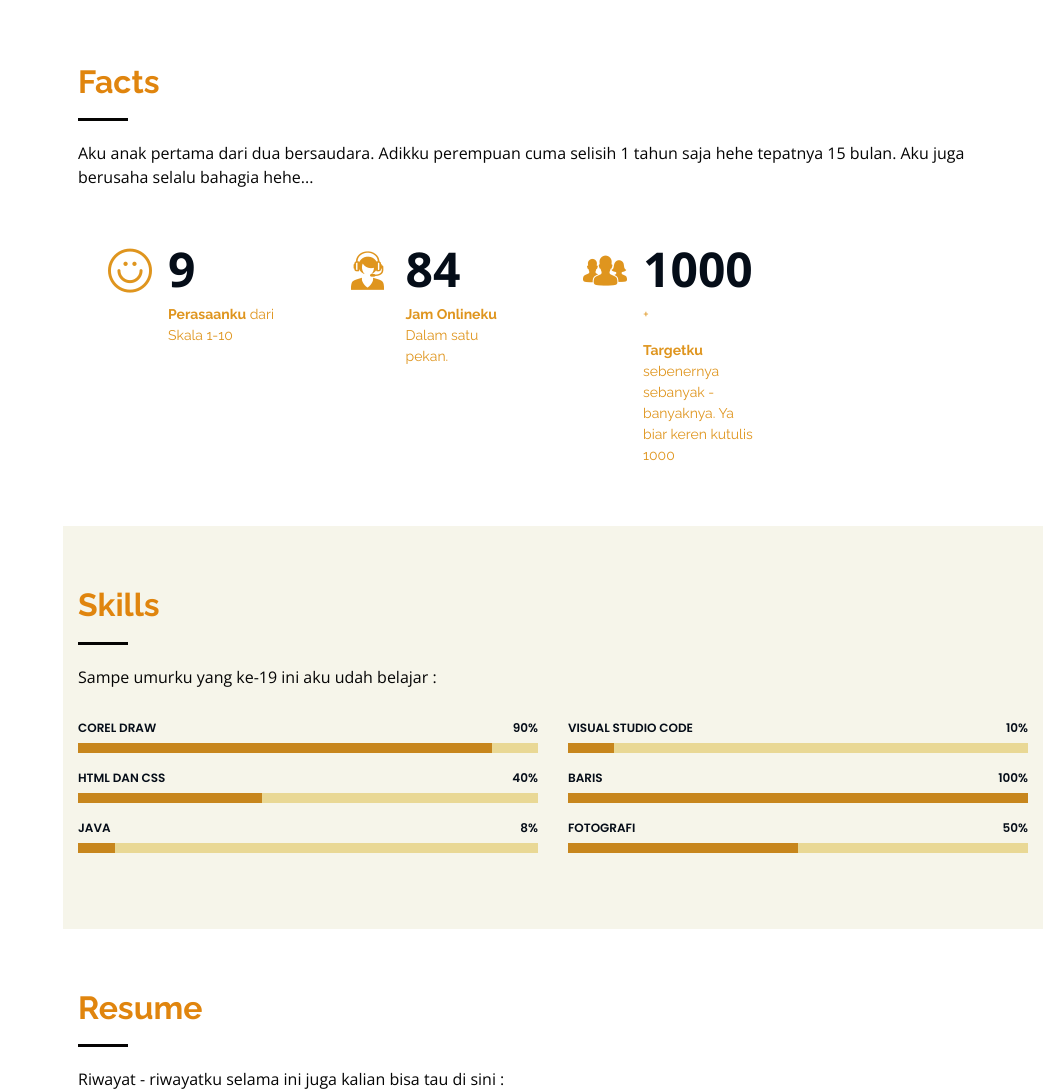
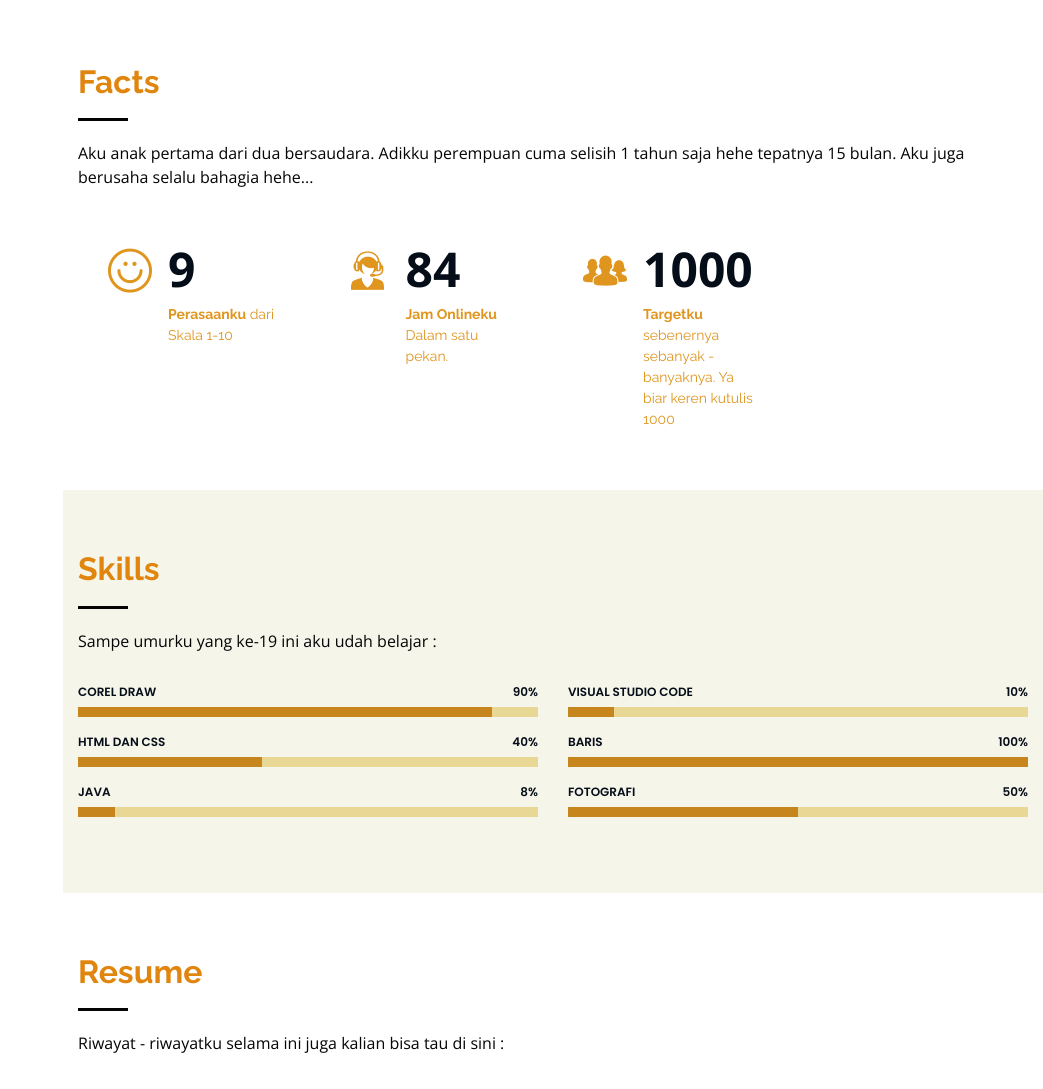
Before and after one commit to RisqiBV/RisqiBV.github.io, a plain HTML site: page index.html in a window 1280 px wide. Shown: the part 1370-2459 px from the top of the page, without its empty margins (237-1280 px from the left). Drawn offline with nearby package versions, Linux system fonts and the light colour scheme.

Commit message:
Update index.html

```diff
--- a/index.html
+++ b/index.html
@@ -153,7 +153,7 @@
           <div class="col-lg-3 col-md-6 d-md-flex align-items-md-stretch" data-aos="fade-up" data-aos-delay="300">
             <div class="count-box">
               <i class="icofont-users-alt-5"></i>
-              <span data-toggle="counter-up">1000</span><p>+</p>
+              <span data-toggle="counter-up">1000</span>
               <p><strong>Targetku</strong> sebenernya sebanyak - banyaknya. Ya biar keren kutulis 1000</p>
             </div>
           </div>
```
